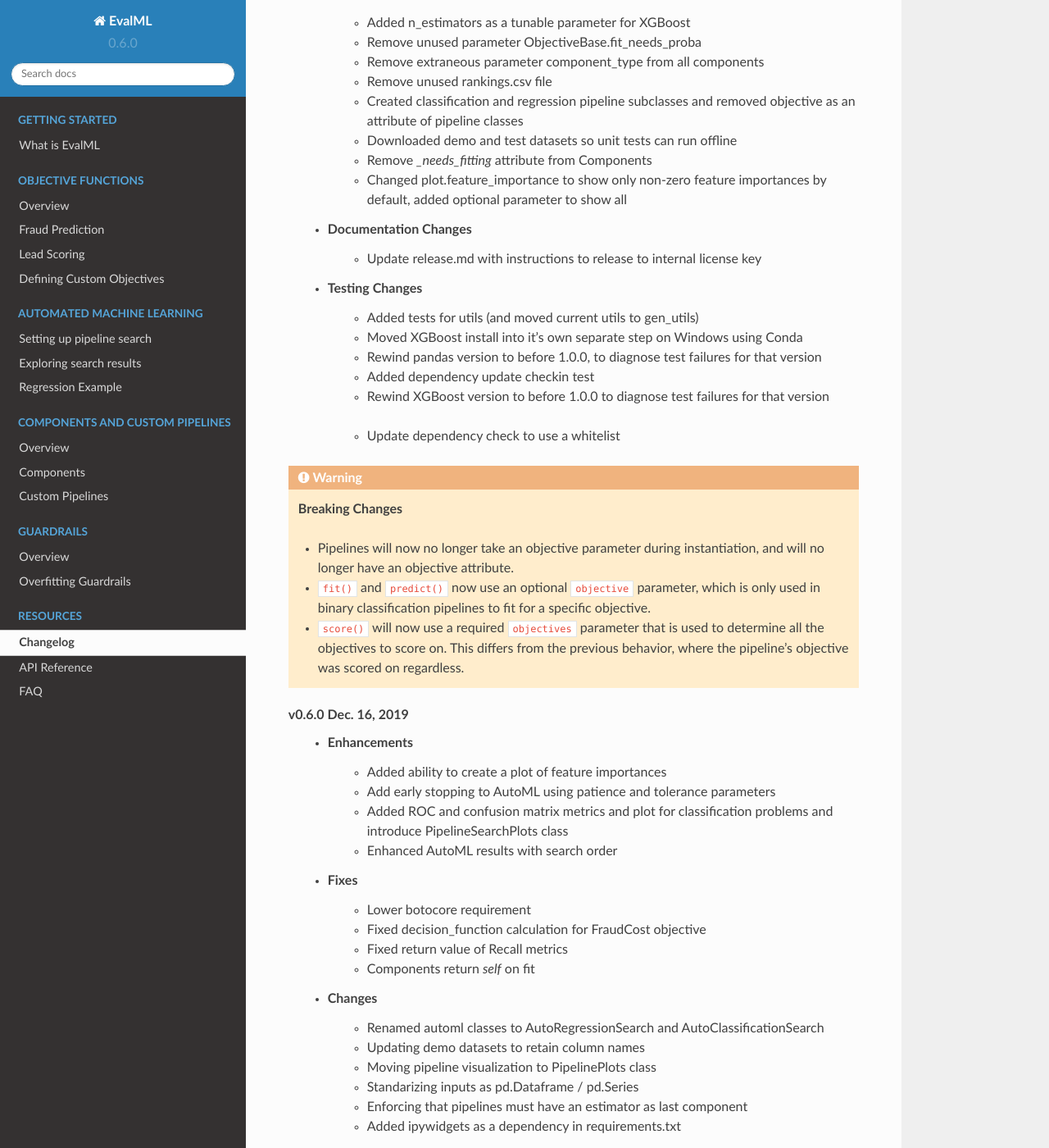
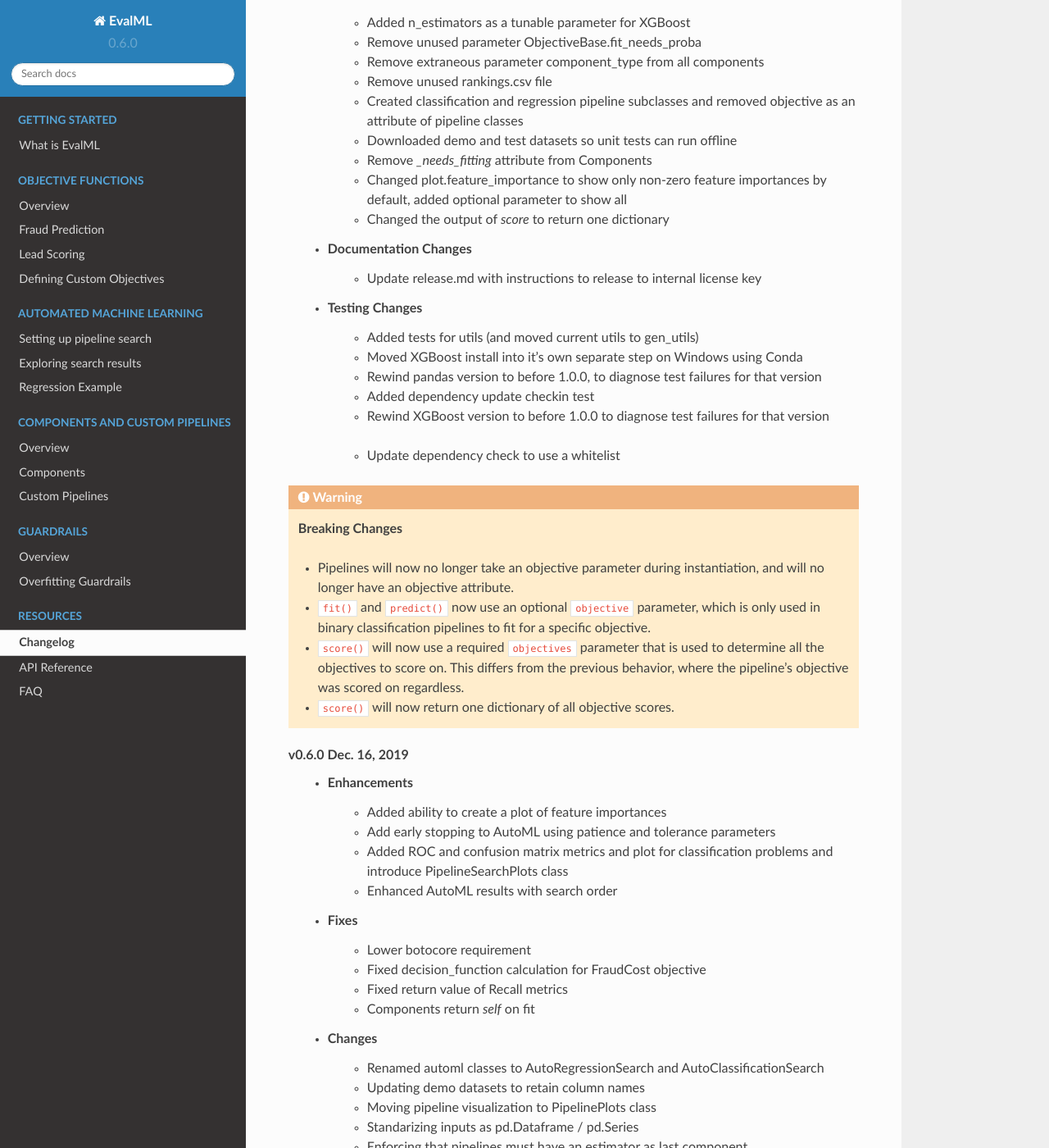
Before and after one commit to alteryx/evalml, a Sphinx documentation site: the page built from docs/source/changelog.rst, in a window 1280 px wide and 1400 px high, scrolled down 499 px. Shown: the whole window at 82% size. Built offline with Sphinx 7.4.7 and the Read the Docs theme 2.0.0, drawn with Linux system fonts in a browser that asks for light colours; comment, search, counter and statistics services are not loaded.

Commit message:
changelog

```diff
--- a/docs/source/changelog.rst
+++ b/docs/source/changelog.rst
@@ -19,6 +19,7 @@ Changelog
         * Downloaded demo and test datasets so unit tests can run offline :pr:`408`
         * Remove `_needs_fitting` attribute from Components :pr:`398`
         * Changed plot.feature_importance to show only non-zero feature importances by default, added optional parameter to show all :pr:`413`
+        * Changed the output of `score` to return one dictionary :pr:`429`
     * Documentation Changes
         * Update release.md with instructions to release to internal license key :pr:`354`
     * Testing Changes
@@ -36,6 +37,7 @@ Changelog
     * Pipelines will now no longer take an objective parameter during instantiation, and will no longer have an objective attribute.
     * ``fit()`` and ``predict()`` now use an optional ``objective`` parameter, which is only used in binary classification pipelines to fit for a specific objective.
     * ``score()`` will now use a required ``objectives`` parameter that is used to determine all the objectives to score on. This differs from the previous behavior, where the pipeline's objective was scored on regardless.
+    * ``score()`` will now return one dictionary of all objective scores.
 **v0.6.0 Dec. 16, 2019**
     * Enhancements
         * Added ability to create a plot of feature importances :pr:`133`
```
